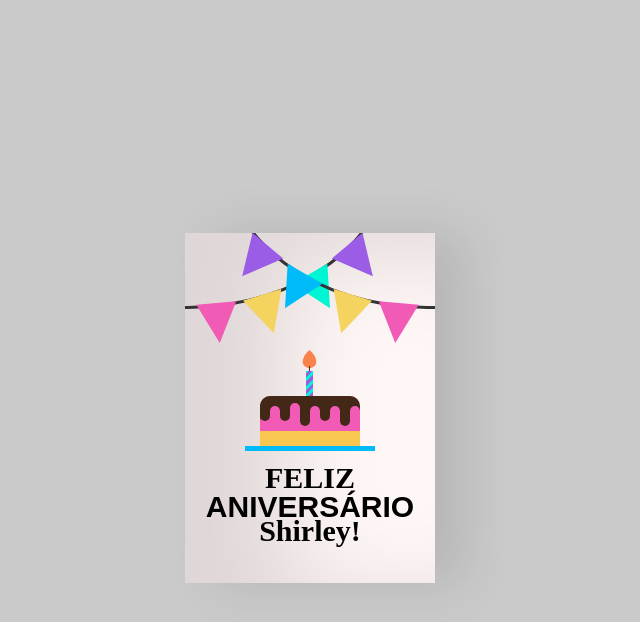
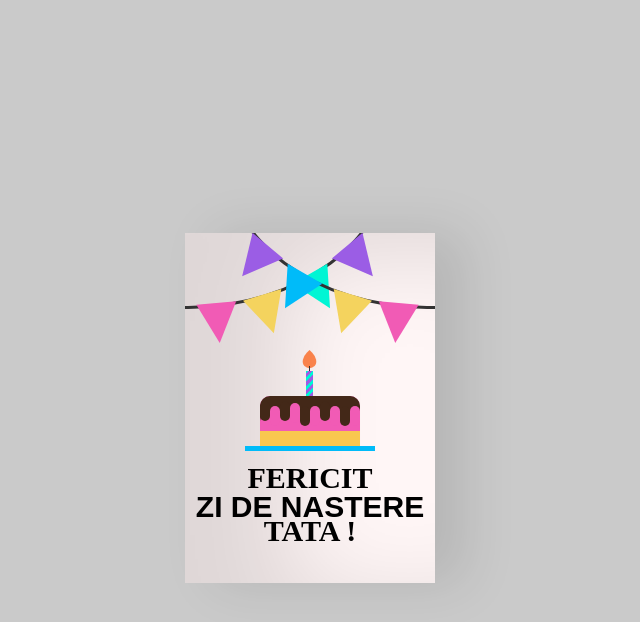
Before and after one commit to SmartFuchs/Card-Happy-Birthday, a plain HTML site: page index.html in a window 1280 px wide. Shown: the part 200-822 px from the top of the page, without its empty margins (330-970 px from the left). Drawn offline with Linux system fonts and the light colour scheme; files that its build step writes are made by us from their sources.

Commit message:
Update index.html

```diff
--- a/index.html
+++ b/index.html
@@ -11,9 +11,9 @@
     <div class="birthdayCard">
         <div class="cardFront">
             <div class="front-text">
-            <h3 class="happy">FELIZ</h3>
-            <h2 class="bday">ANIVERSÁRIO</h2>
-            <h3 class="toyou">Shirley!</h3>
+            <h3 class="happy">FERICIT</h3>
+            <h2 class="bday">ZI DE NASTERE</h2>
+            <h3 class="toyou">TATA !</h3>
         </div>
         <div class="wrap-deco">
             <div class="decorations"></div>
@@ -30,14 +30,14 @@
         </div>
           <div class="cardInside">
              <div class="inside-text">
-          <h3 class="happy">FELIZ</h3>
-          <h2 class="bday">ANIVERSÁRIO</h2>
-          <h3 class="toyou">Shirley!</h3>
+            <h3 class="happy">FERICIT</h3>
+            <h2 class="bday">ZI DE NASTERE</h2>
+            <h3 class="toyou">TATA !</h3>
           </div>
             <div class="wishes">
-            <p>Querida amiga,</p>
-            <p>Feliz aniversário!! Espero que seu dia seja preenchido com muito amor e risadas! Que todos os seus desejos de aniversário se tornem realidade.</p>
-            <p class="name">Beijos</p>
+           <p>Dragă tată,</p>
+            <p>La mulți ani!! Sper că ziua ta este plină de multă dragoste și de râs! Fie ca toate urările tale de ziua de naștere să devină realitate.</p>
+            <p class="name">Sărutări</p>
             </div>
           </div>
         </div>
```
